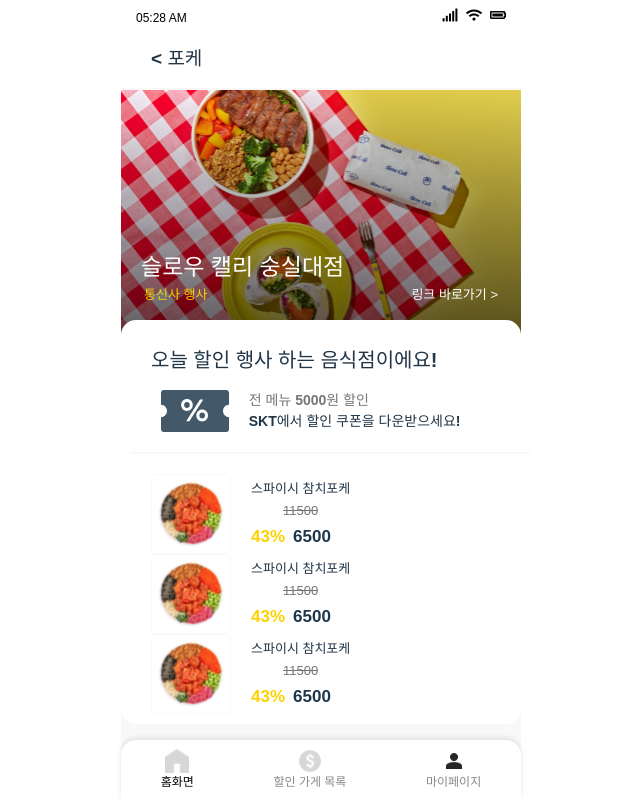
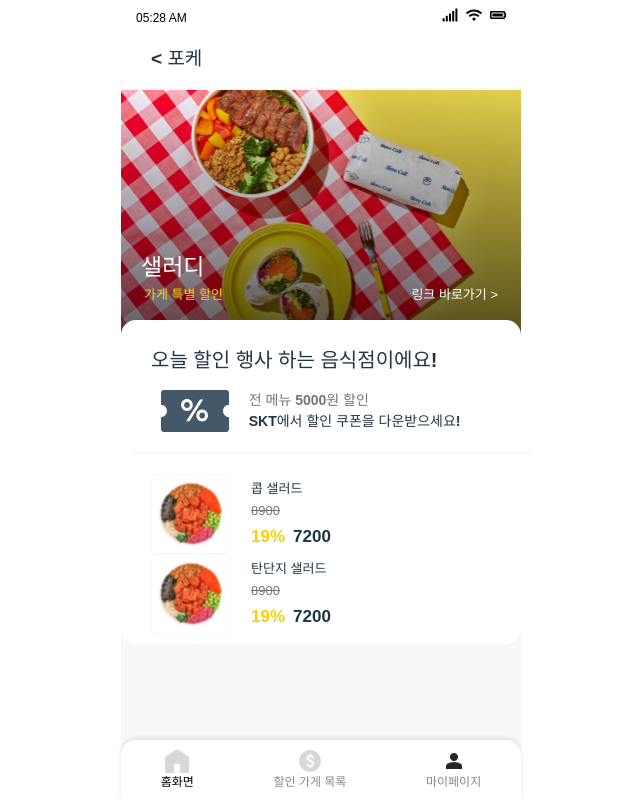
Before and after one commit to UMC-6th-BAB/BAB-FE, a React (Vite) app: page /shopdetail in a window 1280 px wide. Shown: the whole page, without its empty margins (319-959 px from the left). Built offline with nearby package versions, Linux system fonts and the light colour scheme; a web font is replaced by a local one.

Commit message:
store 대신 dummy 데이터 추가

```diff
--- a/package.json
+++ b/package.json
@@ -17,6 +17,7 @@
   },
   "dependencies": {
     "axios": "^1.7.2",
+    "immer": "^10.1.1",
     "react": "^18.3.1",
     "react-dom": "^18.3.1",
     "react-icons": "^5.2.1",
--- a/src/components/ShopMenu/ShopMenu.style.ts
+++ b/src/components/ShopMenu/ShopMenu.style.ts
@@ -4,6 +4,7 @@ export const MenuContainer = styled.div`
     display: flex;
     flex-direction: row;
     margin-left: 20px;
+    text-align: left;
 `;
 export const MenuImg = styled.img`
     width: 80px;
--- a/src/pages/ShopDetail/ShopDetail.style.ts
+++ b/src/pages/ShopDetail/ShopDetail.style.ts
@@ -26,7 +26,7 @@ export const MenuHeader = styled.div`
     top: 90px; /* 화면 상단에 고정 */
     width: 400px;
     z-index: 2; /* 다른 요소 위로 보이도록 설정 */
-
+    text-align: left;
 `;
 
 export const BkImg = styled.div<{$imgsrc: string}>`
--- a/src/pages/ShopDetail/ShopDetail.tsx
+++ b/src/pages/ShopDetail/ShopDetail.tsx
@@ -10,18 +10,42 @@ import shopmenu1 from '@assets/ShopDetailPage/shopmenu1.svg'
 
 export const ShopDetail: React.FC = () => {
     const navigate = useNavigate();
+    const dummy = [
+        {
+          id: 1,
+          discountType: '가게 특별 할인',
+          restaurantName: '샐러디',
+          menus: [
+            {
+              id: 1,
+              dishName: '콥 샐러드',
+              discountedPrice: 7200,
+              price: 8900,
+            },
+            {
+              id: 2,
+              dishName: '탄단지 샐러드',
+              discountedPrice: 7200,
+              price: 8900,
+            },
+          ],
+        },
+      ]
+      const resInfo = dummy.find(dummy=>dummy.id === 1);
 
     return (
         <DetailContainer>
             <CategoryHeader onClick={()=>navigate(-1)}>{`<`} 포케</CategoryHeader>
             <MenuHeader>
+                {resInfo? (
                 <BkImg $imgsrc={slowcalyImg}>
-                    <ShopTitle>슬로우 캘리 숭실대점</ShopTitle>
+                    <ShopTitle>{resInfo.restaurantName}</ShopTitle>
                     <EventContainer>
-                        <Event>통신사 행사</Event>
+                        <Event>{resInfo.discountType}</Event>
                         <LinkBtn onClick={()=>navigate("행사페이지")}>링크 바로가기{` >`}</LinkBtn>
                     </EventContainer>
-                </BkImg>
+                </BkImg>): '해당 식당 없음'
+            }
             </MenuHeader>
             <MenuBody>
                 <TodayEvent>오늘 할인 행사 하는 음식점이에요!</TodayEvent>
@@ -34,27 +58,15 @@ export const ShopDetail: React.FC = () => {
                 </Coupon>
                 <Line/>
                 <MenuContainer>
-                    <ShopMenu
-                    img={shopmenu1}
-                    title="스파이시 참치포케"
-                    fixprice={11500}
-                    discountrate="43%"
-                    saleprice={6500}
-                    />
-                    <ShopMenu
-                    img={shopmenu1}
-                    title="스파이시 참치포케"
-                    fixprice={11500}
-                    discountrate="43%"
-                    saleprice={6500}
-                    />
-                    <ShopMenu
-                    img={shopmenu1}
-                    title="스파이시 참치포케"
-                    fixprice={11500}
-                    discountrate="43%"
-                    saleprice={6500}
-                    />
+                    {resInfo && resInfo.menus.map((menu)=>
+                        <ShopMenu
+                        key={menu.id}
+                        img={shopmenu1}
+                        title={menu.dishName}
+                        fixprice={menu.price}
+                        discountrate={((menu.price - menu.discountedPrice) / menu.price * 100).toFixed(0) + '%'}
+                        saleprice={menu.discountedPrice}
+                    />)}
                 </MenuContainer>
             </MenuBody>
         </DetailContainer>
--- a/src/pages/Splash/Splash.tsx
+++ b/src/pages/Splash/Splash.tsx
@@ -11,10 +11,12 @@ export const Splash: React.FC = () => {
     useEffect(()=>{
         setIsLogined(false);
         if(isLogined==false){
+            //1초 뒤에 회원유형선택 페이지로 이동
             const timer = setTimeout(()=>navigate("/membertype"), 1000);
             return ()=> clearTimeout(timer);
         }
         else if(isLogined==true){
+            //로그인되어 있으면 홈으로 이동
             navigate("/mapPage");
         }
     }, []);
--- a/src/stores/loginStore.ts
+++ b/src/stores/loginStore.ts
@@ -12,7 +12,7 @@ export interface LoginStateType{
 
 export const LoginStore = create(persist<LoginStateType>((set)=>({
     user: "고서현",
-    membertype: "",
+    membertype: "", //사장님 or 학생
     isLogined: false,
     setUser: (user) => set({user}),
     setMembertype: (membertype) => set({membertype}),
```
Also changed, not shown: src/stores/restaurantInfoStore.ts (added, +51 -0 lines), src/stores/restaurentStore.ts (deleted, +0 -162 lines), 1 other file (tests, documents, lock files or other folders).
